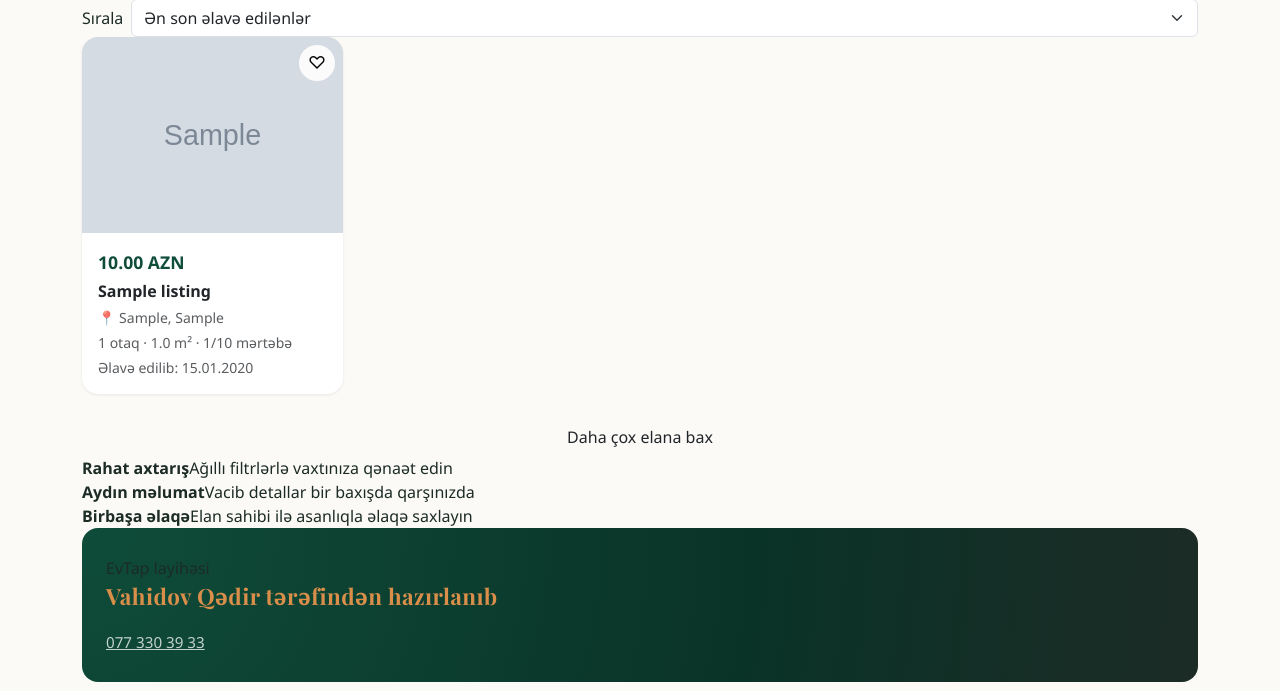
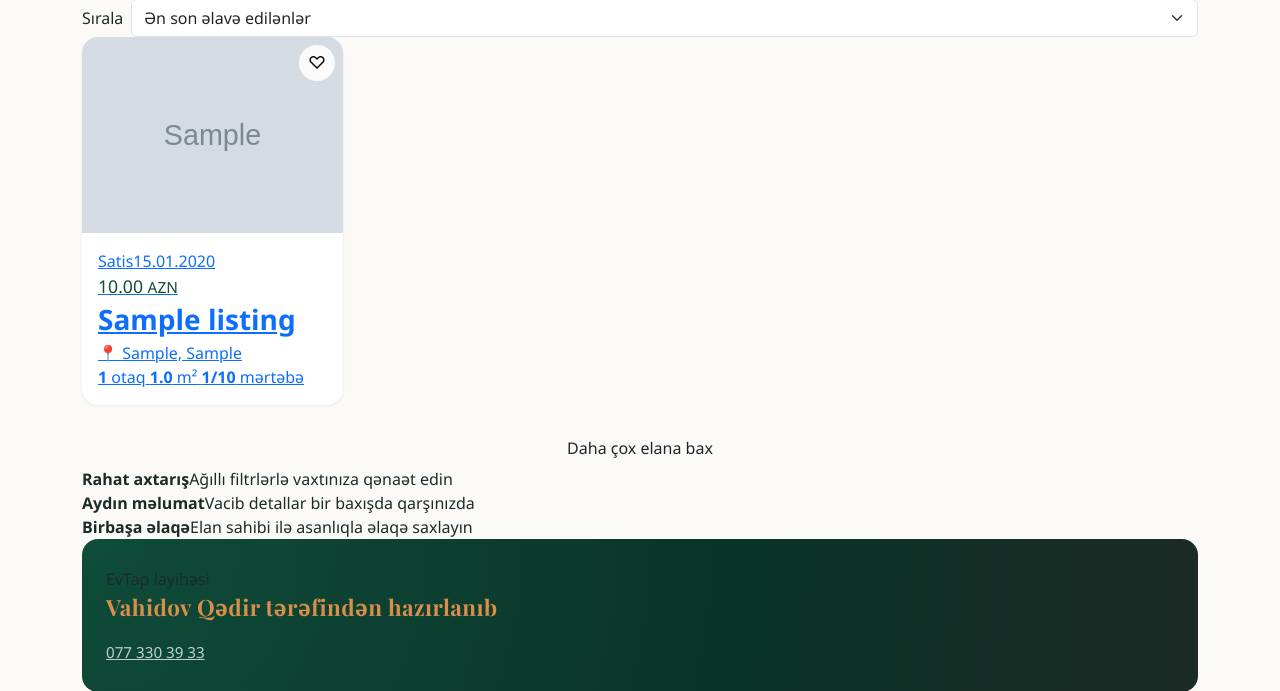
Before and after one commit to Qedir773/evtap, a Django app: page / in a window 1280 px wide. Shown: the part 655-1346 px from the top of the page. Run offline with Django 5.2, Linux system fonts and the light colour scheme; data comes from the database, SQL or seed files in the repository; tables that the repository leaves empty hold one stand-in row (values such as "Sample post"); grey boxes marked "Sample" are stand-in pictures.

Commit message:
Elan kartlarını yeni dizayna uyğunlaşdır

```diff
--- a/templates/partials/_listing_card.html
+++ b/templates/partials/_listing_card.html
@@ -1,48 +1,42 @@
 {% load static %}
 <div class="col-sm-6 col-lg-3">
-    <div class="card evtap-card h-100 position-relative">
-        <form method="post" action="{% url 'listings:favorite_toggle' listing.pk %}" class="evtap-fav-form">
-            {% csrf_token %}
-            <button type="submit" class="evtap-fav-btn" aria-label="Sevimlilərə əlavə et">&#9825;</button>
-        </form>
-
+    <article class="card evtap-card h-100">
+        <div class="evtap-card-top">
+            <div class="evtap-card-badges">
+                {% if listing.is_currently_vip %}<span class="evtap-ribbon">VIP</span>{% endif %}
+                {% if listing.is_currently_urgent %}<span class="evtap-ribbon evtap-ribbon-urgent">Təcili</span>{% endif %}
+            </div>
+            <form method="post" action="{% url 'listings:favorite_toggle' listing.pk %}" class="evtap-fav-form">
+                {% csrf_token %}
+                <button type="submit" class="evtap-fav-btn" aria-label="Sevimlilərə əlavə et">&#9825;</button>
+            </form>
+        </div>
         {% with gallery=listing.gallery_urls %}
-        <div class="evtap-card-image evtap-card-gallery"
-             data-detail-url="{{ listing.get_absolute_url }}"
-             {% if gallery %}data-images="{{ gallery|join:'|' }}"{% endif %}>
+        <div class="evtap-card-image evtap-card-gallery" data-detail-url="{{ listing.get_absolute_url }}" {% if gallery %}data-images="{{ gallery|join:'|' }}"{% endif %}>
             {% if gallery %}
-                <img src="{{ gallery.0 }}" alt="{{ listing.title }}" class="evtap-gallery-current">
+                <img src="{{ gallery.0 }}" alt="{{ listing.title }}" class="evtap-gallery-current" loading="lazy">
                 {% if gallery|length > 1 %}
                 <button type="button" class="evtap-card-nav evtap-card-nav-prev" aria-label="Əvvəlki şəkil">&#8249;</button>
                 <button type="button" class="evtap-card-nav evtap-card-nav-next" aria-label="Növbəti şəkil">&#8250;</button>
-                <div class="evtap-card-dots">
-                    {% for url in gallery %}<span class="evtap-card-dot {% if forloop.first %}active{% endif %}"></span>{% endfor %}
-                </div>
+                <div class="evtap-card-dots">{% for url in gallery %}<span class="evtap-card-dot {% if forloop.first %}active{% endif %}"></span>{% endfor %}</div>
                 {% endif %}
             {% else %}
-                <div class="evtap-placeholder-img">
-                    <span>{{ listing.category.name }}</span>
-                </div>
-            {% endif %}
-            {% if listing.is_currently_vip %}
-            <span class="evtap-ribbon">VIP</span>
-            {% endif %}
-            {% if listing.is_currently_urgent %}
-            <span class="evtap-ribbon evtap-ribbon-urgent">Təcili</span>
+                <div class="evtap-placeholder-img"><span>{{ listing.category.name }}</span></div>
             {% endif %}
         </div>
         {% endwith %}
-
-        <a href="{{ listing.get_absolute_url }}" class="text-decoration-none text-body stretched-card-link">
+        <a href="{{ listing.get_absolute_url }}" class="evtap-card-link">
             <div class="card-body">
-                <div class="fw-bold evtap-price">{{ listing.price }} {{ listing.currency }}{% if listing.transaction_type == 'kiraye' %}<span class="small text-muted">/ay</span>{% endif %}</div>
-                <div class="evtap-card-title">{{ listing.title }}</div>
-                <div class="small text-muted"><span class="evtap-icon">&#128205;</span> {{ listing.region }}{% if listing.district %}, {{ listing.district }}{% endif %}</div>
-                <div class="small text-muted mt-1">
-                    {% if listing.rooms %}{{ listing.rooms }} otaq · {% endif %}{{ listing.area_m2 }} m²{% if listing.floor %} · {{ listing.floor }}/{{ listing.total_floors }} mərtəbə{% endif %}
+                <div class="evtap-card-meta"><span>{{ listing.transaction_type|title }}</span><time>{{ listing.created_at|date:"d.m.Y" }}</time></div>
+                <div class="evtap-price">{{ listing.price }} <small>{{ listing.currency }}{% if listing.transaction_type == 'kiraye' %}/ay{% endif %}</small></div>
+                <h3 class="evtap-card-title">{{ listing.title }}</h3>
+                <div class="evtap-location">&#128205; {{ listing.region }}{% if listing.district %}, {{ listing.district }}{% endif %}</div>
+                <div class="evtap-card-facts">
+                    {% if listing.rooms %}<span><strong>{{ listing.rooms }}</strong> otaq</span>{% endif %}
+                    <span><strong>{{ listing.area_m2 }}</strong> m²</span>
+                    {% if listing.floor %}<span><strong>{{ listing.floor }}/{{ listing.total_floors }}</strong> mərtəbə</span>{% endif %}
                 </div>
-                <div class="small text-muted evtap-card-date mt-1">Əlavə edilib: {{ listing.created_at|date:"d.m.Y" }}</div>
             </div>
         </a>
-    </div>
+    </article>
 </div>
```
